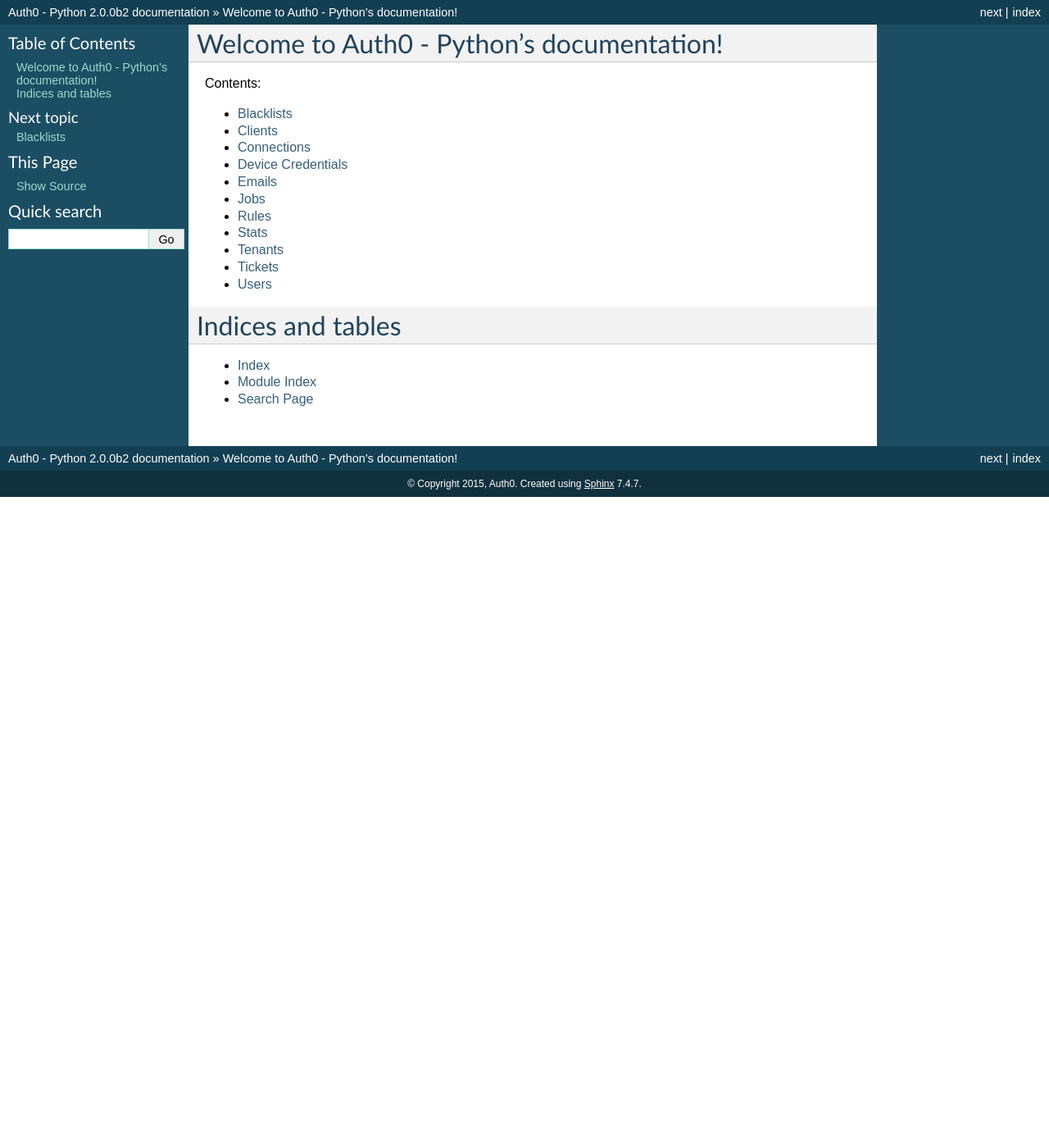
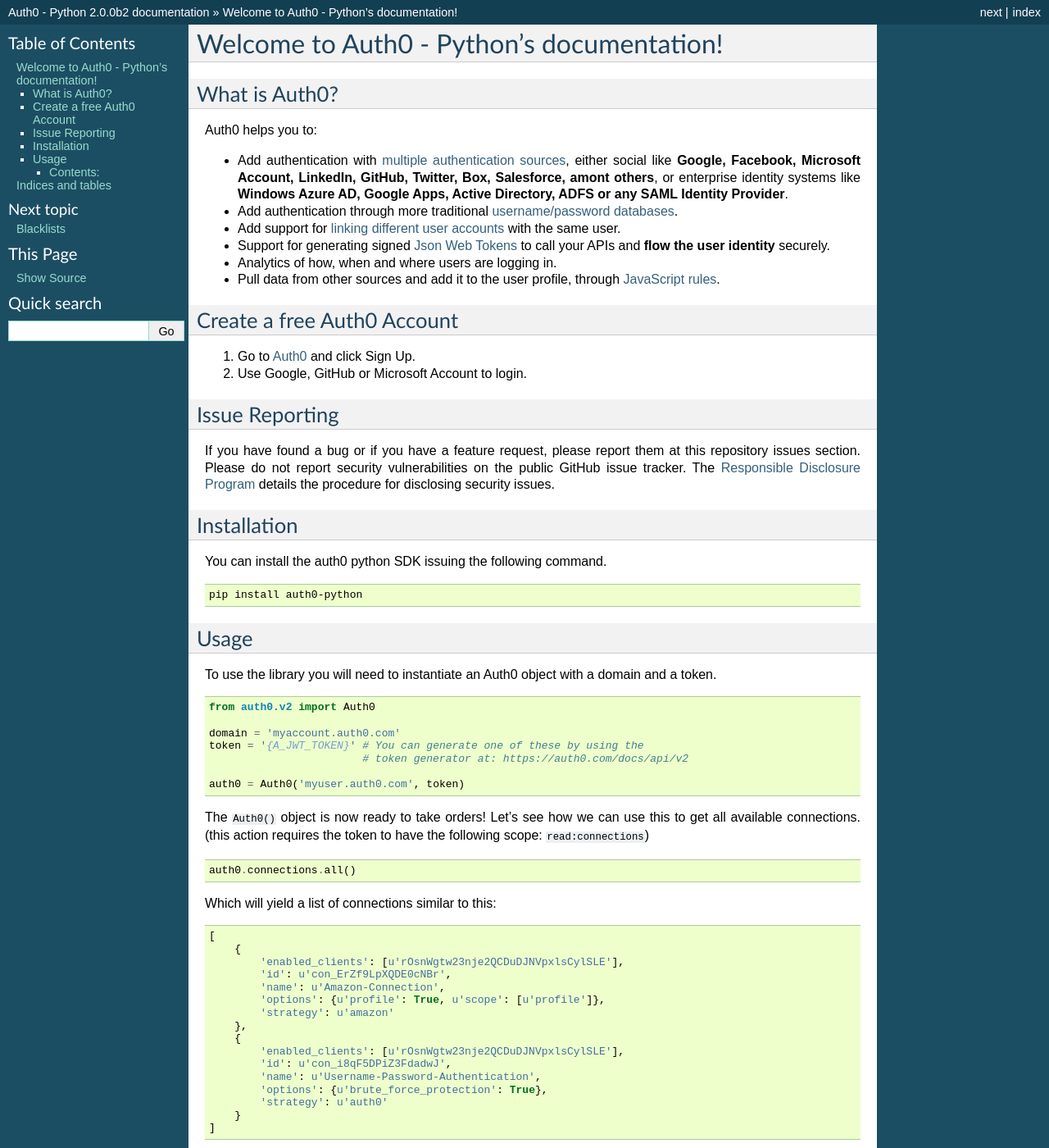
Before and after one commit to auth0/auth0-python, a Sphinx documentation site: the page built from docs/index.rst, in a window 1280 px wide and 1400 px high. Shown: the whole window at 82% size. Built offline with Sphinx 7.4.7, drawn with Linux system fonts in a browser that asks for light colours; some of the changed text lies outside the part shown.

Commit message:
Add usage and installation info to index.rst

```diff
--- a/docs/index.rst
+++ b/docs/index.rst
@@ -6,7 +6,126 @@
 Welcome to Auth0 - Python's documentation!
 ==========================================
 
+==============
+What is Auth0?
+==============
+
+Auth0 helps you to:
+
+* Add authentication with `multiple authentication sources <https://docs.auth0.com/identityproviders>`_,
+  either social like **Google, Facebook, Microsoft Account, LinkedIn, GitHub, Twitter, Box, Salesforce, amont others**,
+  or enterprise identity systems like **Windows Azure AD, Google Apps, Active Directory, ADFS or any SAML Identity Provider**.
+* Add authentication through more traditional `username/password databases <https://docs.auth0.com/mysql-connection-tutorial>`_.
+* Add support for `linking different user accounts <https://docs.auth0.com/link-accounts>`_ with the same user.
+* Support for generating signed `Json Web Tokens <https://docs.auth0.com/jwt>`_ to call your APIs and **flow the user identity** securely.
+* Analytics of how, when and where users are logging in.
+* Pull data from other sources and add it to the user profile, through `JavaScript rules <https://docs.auth0.com/rules>`_.
+
+===========================
+Create a free Auth0 Account
+===========================
+
+1. Go to `Auth0`_ and click Sign Up.
+2. Use Google, GitHub or Microsoft Account to login.
+
+===============
+Issue Reporting
+===============
+
+If you have found a bug or if you have a feature request, please report them at this repository issues section.
+Please do not report security vulnerabilities on the public GitHub issue tracker.
+The `Responsible Disclosure Program <https://auth0.com/whitehat>`_ details the procedure for disclosing security issues.
+
+============
+Installation
+============
+
+You can install the auth0 python SDK issuing the following command.
+
+.. code-block:: shell
+
+    pip install auth0-python
+
+=====
+Usage
+=====
+
+To use the library you will need to instantiate an Auth0 object with a domain and a token.
+
+
+.. code-block:: python
+
+    from auth0.v2 import Auth0
+
+    domain = 'myaccount.auth0.com'
+    token = '{A_JWT_TOKEN}' # You can generate one of these by using the
+                            # token generator at: https://auth0.com/docs/api/v2
+
+    auth0 = Auth0('myuser.auth0.com', token)
+
+The ``Auth0()`` object is now ready to take orders!
+Let's see how we can use this to get all available connections.
+(this action requires the token to have the following scope: ``read:connections``)
+
+.. code-block:: python
+
+    auth0.connections.all()
+
+Which will yield a list of connections similar to this:
+
+.. code-block:: python
+
+    [
+        {
+            'enabled_clients': [u'rOsnWgtw23nje2QCDuDJNVpxlsCylSLE'],
+            'id': u'con_ErZf9LpXQDE0cNBr',
+            'name': u'Amazon-Connection',
+            'options': {u'profile': True, u'scope': [u'profile']},
+            'strategy': u'amazon'
+        },
+        {
+            'enabled_clients': [u'rOsnWgtw23nje2QCDuDJNVpxlsCylSLE'],
+            'id': u'con_i8qF5DPiZ3FdadwJ',
+            'name': u'Username-Password-Authentication',
+            'options': {u'brute_force_protection': True},
+            'strategy': u'auth0'
+        }
+    ]
+
+Modifying an existing connection is equally as easy. Let's change the name
+of connection ``'con_ErZf9LpXQDE0cNBr'``.
+(The token will need scope: ``update:connections`` to make this one work)
+
+.. code-block:: python
+
+    auth0.connections.update('con_ErZf9LpXQDE0cNBr', {'name': 'MyNewName'})
+
+That's it! using the ``get`` method of the connections endpoint we can verify
+that the rename actually happened.
+
+.. code-block:: python
+
+    modified_connection = auth0.connections.get('con_ErZf9LpXQDE0cNBr')
+
+Which returns something like this
+
+.. code-block:: python
+
+    {
+        'enabled_clients': [u'rOsnWgtw23nje2QCDuDJNVpxlsCylSLE'],
+        'id': u'con_ErZf9LpXQDE0cNBr',
+        'name': u'MyNewName',
+        'options': {u'profile': True, u'scope': [u'profile']},
+        'strategy': u'amazon'
+    }
+
+Success!
+
+All endpoints follow a similar structure to the ``connections`` one, and try to follow as
+closely as possible the `API documentation <https://auth0.com/docs/api/v2>`_.
+
 Contents:
+_________
 
 .. toctree::
    :maxdepth: 2
@@ -29,3 +148,5 @@
 * :ref:`genindex`
 * :ref:`modindex`
 * :ref:`search`
+
+.. _Auth0: https://auth0.com
```
